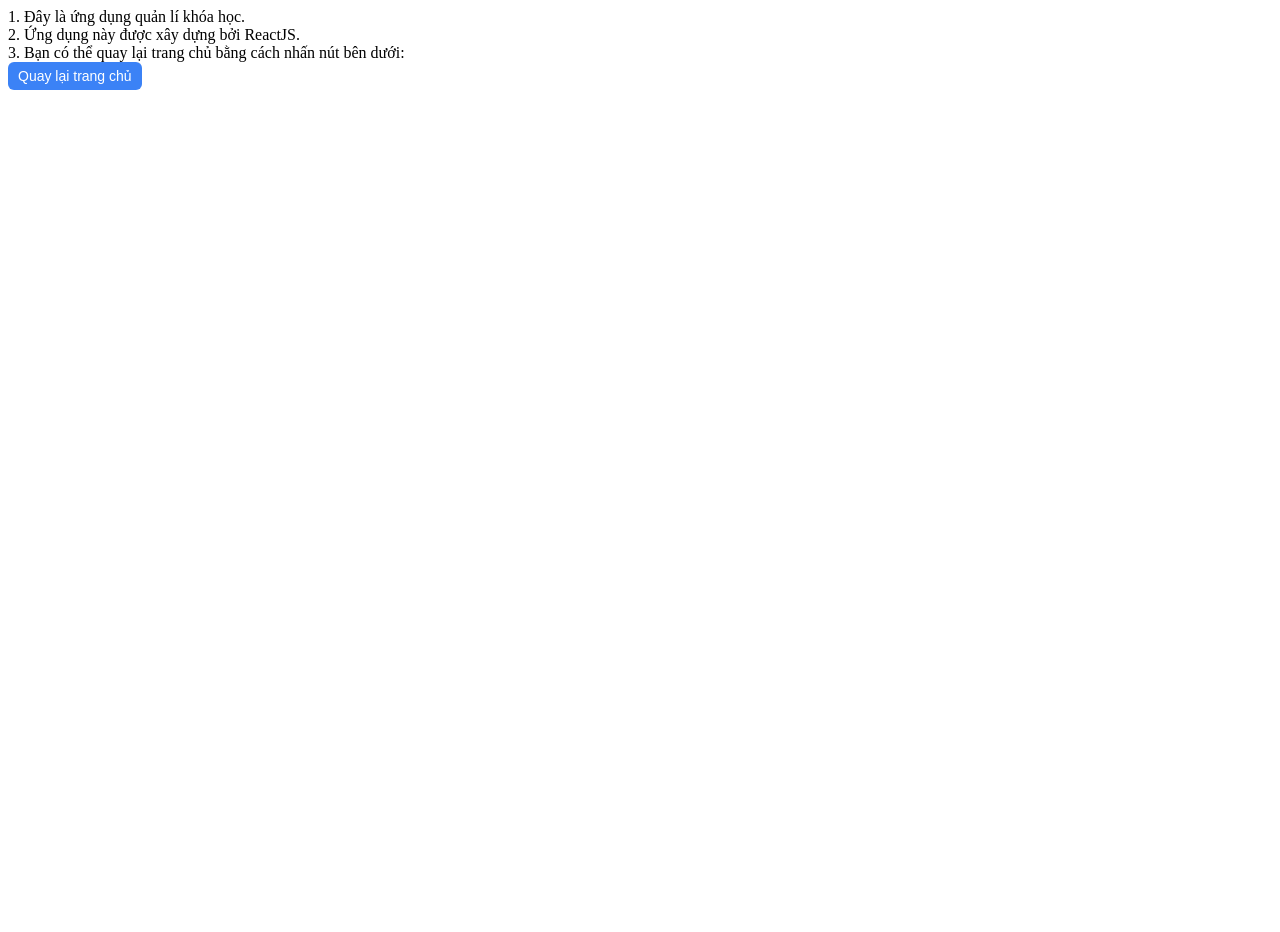
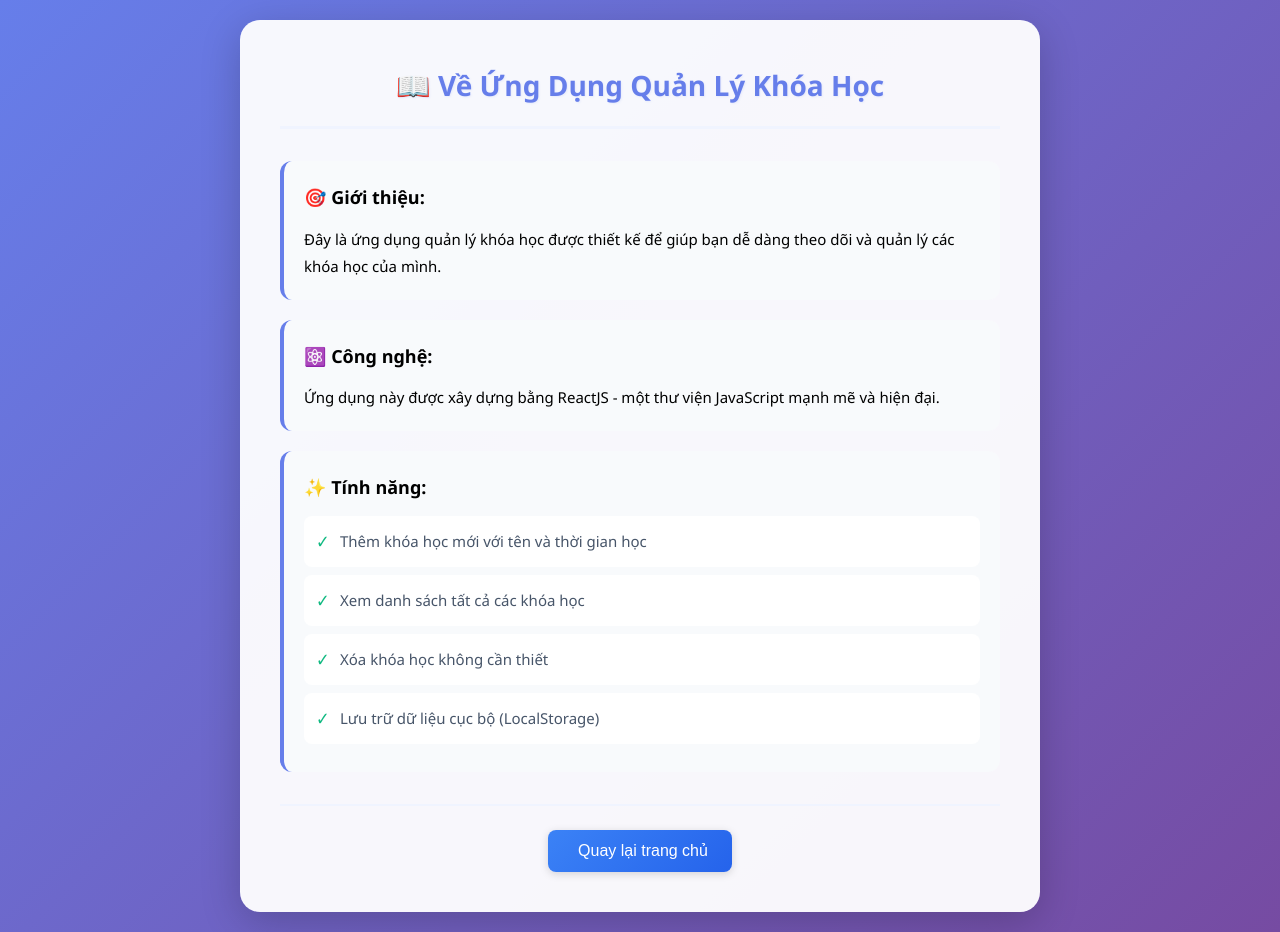
Before and after one commit to Chomper9981/quan_li_khoa_hoc, a React (Vite) app: page /about in a window 1280 px wide. Before the commit the page ends 800 px from the top, so only its background shows below. Built offline with nearby package versions, Linux system fonts and the light colour scheme.

Commit message:
update nhanh css bằng AI
ngồi mò vẽ css không bằng công AI 10 phút

```diff
--- a/src/App.css
+++ b/src/App.css
@@ -1,74 +1,403 @@
+/* Reset và Base Styles */
+* {
+  margin: 0;
+  padding: 0;
+  box-sizing: border-box;
+}
+
+body {
+  font-family: 'Segoe UI', Tahoma, Geneva, Verdana, sans-serif;
+  background: linear-gradient(135deg, #667eea 0%, #764ba2 100%);
+  min-height: 100vh;
+  padding: 20px;
+}
+
+/* Container chính */
+#root {
+  max-width: 1200px;
+  margin: 0 auto;
+}
+
+/* Header Section */
+h3 {
+  color: #292626;
+  font-size: 24px;
+  margin-bottom: 20px;
+  text-align: center;
+  text-shadow: 2px 2px 4px rgba(0,0,0,0.2);
+}
+
+/* Stack Layout */
 .stack {
   display: flex;
   flex-direction: column;
-  gap: 12px; /* chỉnh 8 / 12 / 16 tùy taste */
+  gap: 16px;
+  background: rgba(255, 255, 255, 0.95);
+  padding: 30px;
+  border-radius: 20px;
+  box-shadow: 0 10px 40px rgba(0,0,0,0.2);
 }
 
-.table_wrapper{
-     display: flex;
+/* Button Container */
+.button-group {
+  display: flex;
+  gap: 12px;
   justify-content: center;
+  flex-wrap: wrap;
+  margin-bottom: 20px;
 }
+
+/* Table Wrapper */
+.table_wrapper {
+  display: flex;
+  justify-content: center;
+  margin: 20px 0;
+  overflow-x: auto;
+}
+
+/* CRUD Table */
 .crud-table {
   width: 100%;
   border-collapse: collapse;
   background: #fff;
-  border-radius: 10px;
+  border-radius: 12px;
   overflow: hidden;
-  box-shadow: 0 4px 12px rgba(0,0,0,0.08);
+  box-shadow: 0 8px 20px rgba(0,0,0,0.1);
 }
 
 /* Header */
 .crud-table thead {
-  background: #2563eb;
+  background: linear-gradient(135deg, #667eea 0%, #764ba2 100%);
   color: #fff;
 }
 
-.crud-table th,
+.crud-table th {
+  padding: 16px;
+  text-align: left;
+  font-weight: 600;
+  font-size: 15px;
+  letter-spacing: 0.5px;
+  text-transform: uppercase;
+}
+
 .crud-table td {
-  padding: 12px 16px;
+  padding: 14px 16px;
   text-align: left;
+  font-size: 14px;
+  color: #333;
 }
 
 /* Body */
 .crud-table tbody tr {
-  border-bottom: 1px solid #eee;
-  transition: background 0.2s ease;
+  border-bottom: 1px solid #e8e8e8;
+  transition: all 0.3s ease;
 }
 
 .crud-table tbody tr:hover {
-  background: #f1f5f9;
+  background: linear-gradient(90deg, #f8f9ff 0%, #f0f4ff 100%);
+  transform: scale(1.01);
+  box-shadow: 0 2px 8px rgba(102, 126, 234, 0.15);
+}
+
+.crud-table tbody tr:last-child {
+  border-bottom: none;
 }
 
 /* Cột hành động */
 .actions {
   display: flex;
   gap: 8px;
+  align-items: center;
 }
 
-/* Button */
+/* Button Styles */
 .btn {
   border: none;
-  padding: 6px 10px;
-  border-radius: 6px;
+  padding: 10px 18px;
+  border-radius: 8px;
   cursor: pointer;
   font-size: 14px;
+  font-weight: 500;
+  transition: all 0.3s ease;
+  display: inline-flex;
+  align-items: center;
+  gap: 6px;
+  box-shadow: 0 2px 8px rgba(0,0,0,0.15);
+}
+
+.btn i {
+  font-size: 13px;
 }
 
 .btn.edit {
-  background: #facc15;
-  color: #000;
+  background: linear-gradient(135deg, #fbbf24 0%, #f59e0b 100%);
+  color: #fff;
+}
+
+.btn.edit:hover {
+  background: linear-gradient(135deg, #f59e0b 0%, #d97706 100%);
+  transform: translateY(-2px);
+  box-shadow: 0 4px 12px rgba(251, 191, 36, 0.4);
 }
 
 .btn.delete {
-  background: #ef4444;
+  background: linear-gradient(135deg, #ef4444 0%, #dc2626 100%);
   color: #fff;
 }
 
+.btn.delete:hover {
+  background: linear-gradient(135deg, #dc2626 0%, #b91c1c 100%);
+  transform: translateY(-2px);
+  box-shadow: 0 4px 12px rgba(239, 68, 68, 0.4);
+}
+
 .btn.normal {
-  background: #3b82f6;
+  background: linear-gradient(135deg, #3b82f6 0%, #2563eb 100%);
   color: #fff;
 }
 
-.btn:hover {
-  opacity: 0.85;
+.btn.normal:hover {
+  background: linear-gradient(135deg, #2563eb 0%, #1d4ed8 100%);
+  transform: translateY(-2px);
+  box-shadow: 0 4px 12px rgba(59, 130, 246, 0.4);
 }
+
+.btn:active {
+  transform: translateY(0);
+}
+
+/* Form Styles */
+form {
+  background: #f8fafc;
+  padding: 24px;
+  border-radius: 12px;
+  border: 2px solid #e2e8f0;
+  margin: 20px 0;
+  box-shadow: 0 4px 12px rgba(0,0,0,0.05);
+}
+
+form input[type="text"] {
+  width: 100%;
+  padding: 12px 16px;
+  margin-bottom: 16px;
+  border: 2px solid #e2e8f0;
+  border-radius: 8px;
+  font-size: 14px;
+  transition: all 0.3s ease;
+  background: #fff;
+}
+
+form input[type="text"]:focus {
+  outline: none;
+  border-color: #667eea;
+  box-shadow: 0 0 0 3px rgba(102, 126, 234, 0.1);
+}
+
+form input[type="text"]::placeholder {
+  color: #94a3b8;
+}
+
+form button {
+  margin-right: 10px;
+  margin-top: 8px;
+}
+
+/* About Page Styles */
+.about-container {
+  background: rgba(255, 255, 255, 0.95);
+  padding: 40px;
+  border-radius: 20px;
+  box-shadow: 0 10px 40px rgba(0,0,0,0.2);
+  max-width: 800px;
+  margin: 0 auto;
+  line-height: 1.8;
+}
+
+.about-title {
+  color: #667eea;
+  font-size: 28px;
+  font-weight: 700;
+  text-align: center;
+  margin-bottom: 32px;
+  padding-bottom: 16px;
+  border-bottom: 3px solid #f0f4ff;
+  text-shadow: 1px 1px 2px rgba(102, 126, 234, 0.1);
+}
+
+.about-content {
+  color: #333;
+  font-size: 16px;
+}
+
+.about-section {
+  background: #f8fafc;
+  padding: 20px;
+  margin-bottom: 20px;
+  border-radius: 12px;
+  border-left: 4px solid #667eea;
+  transition: all 0.3s ease;
+}
+
+.about-section:hover {
+  background: #f0f4ff;
+  transform: translateX(4px);
+  box-shadow: 0 4px 12px rgba(102, 126, 234, 0.1);
+}
+
+.about-label {
+  font-size: 18px;
+  font-weight: 700;
+  color: #667eea;
+  margin-bottom: 12px;
+  display: flex;
+  align-items: center;
+  gap: 8px;
+}
+
+.about-text {
+  color: #475569;
+  line-height: 1.8;
+  font-size: 15px;
+}
+
+.about-features {
+  list-style: none;
+  padding: 0;
+  margin: 12px 0 0 0;
+}
+
+.about-features li {
+  padding: 12px 16px;
+  margin-bottom: 8px;
+  background: white;
+  border-radius: 8px;
+  color: #475569;
+  font-size: 15px;
+  position: relative;
+  padding-left: 36px;
+  transition: all 0.3s ease;
+}
+
+.about-features li:before {
+  content: "✓";
+  position: absolute;
+  left: 12px;
+  top: 50%;
+  transform: translateY(-50%);
+  color: #10b981;
+  font-weight: 700;
+  font-size: 18px;
+}
+
+.about-features li:hover {
+  background: linear-gradient(90deg, #f0fdf4 0%, #dcfce7 100%);
+  transform: translateX(4px);
+  box-shadow: 0 2px 8px rgba(16, 185, 129, 0.15);
+}
+
+.about-footer {
+  text-align: center;
+  margin-top: 32px;
+  padding-top: 24px;
+  border-top: 2px solid #f0f4ff;
+}
+
+.btn-large {
+  font-size: 16px;
+  padding: 12px 24px;
+}
+
+.about-container div {
+  color: inherit;
+}
+
+.about-container br {
+  margin-bottom: 12px;
+}
+
+/* Responsive Design */
+@media (max-width: 768px) {
+  .stack {
+    padding: 20px;
+  }
+
+  .crud-table {
+    font-size: 13px;
+  }
+
+  .crud-table th,
+  .crud-table td {
+    padding: 10px;
+  }
+
+  .btn {
+    padding: 8px 14px;
+    font-size: 13px;
+  }
+
+  .actions {
+    flex-direction: column;
+    gap: 4px;
+  }
+
+  .actions .btn {
+    width: 100%;
+  }
+
+  h3 {
+    font-size: 20px;
+  }
+
+  form {
+    padding: 16px;
+  }
+}
+
+@media (max-width: 480px) {
+  body {
+    padding: 10px;
+  }
+
+  .stack {
+    padding: 15px;
+  }
+
+  h3 {
+    font-size: 18px;
+  }
+
+  .table_wrapper {
+    overflow-x: auto;
+    -webkit-overflow-scrolling: touch;
+  }
+}
+
+/* Animation */
+@keyframes fadeIn {
+  from {
+    opacity: 0;
+    transform: translateY(20px);
+  }
+  to {
+    opacity: 1;
+    transform: translateY(0);
+  }
+}
+
+.crud-table tbody tr {
+  animation: fadeIn 0.3s ease;
+}
+
+/* Empty State */
+.empty-state {
+  text-align: center;
+  padding: 40px;
+  color: #64748b;
+  font-size: 16px;
+}
+
+.empty-state i {
+  font-size: 48px;
+  margin-bottom: 16px;
+  color: #cbd5e1;
+}
--- a/src/components/About.jsx
+++ b/src/components/About.jsx
@@ -2,17 +2,47 @@ import { useNavigate } from "react-router-dom";
 
 const About = () => {
   const navigate = useNavigate();
+
   return (
-    <div>
-        1. Đây là ứng dụng quản lí khóa học. <br />
-        2. Ứng dụng này được xây dựng bởi ReactJS.<br />
-        3. Bạn có thể quay lại trang chủ bằng cách nhấn nút bên dưới: <br />
-        <button className="btn normal" onClick={() => navigate("/")}>
-          Quay lại trang chủ
-          <i className="fa-solid fa-plus"></i>
-        </button>
+    <div className="about-container">
+      <h2 className="about-title">
+        📖 Về Ứng Dụng Quản Lý Khóa Học
+      </h2>
+
+      <div className="about-content">
+        <div className="about-section">
+          <div className="about-label">🎯 Giới thiệu:</div>
+          <div className="about-text">
+            Đây là ứng dụng quản lý khóa học được thiết kế để giúp bạn dễ dàng theo dõi và quản lý các khóa học của mình.
+          </div>
+        </div>
+
+        <div className="about-section">
+          <div className="about-label">⚛️ Công nghệ:</div>
+          <div className="about-text">
+            Ứng dụng này được xây dựng bằng ReactJS - một thư viện JavaScript mạnh mẽ và hiện đại.
+          </div>
+        </div>
+
+        <div className="about-section">
+          <div className="about-label">✨ Tính năng:</div>
+          <ul className="about-features">
+            <li>Thêm khóa học mới với tên và thời gian học</li>
+            <li>Xem danh sách tất cả các khóa học</li>
+            <li>Xóa khóa học không cần thiết</li>
+            <li>Lưu trữ dữ liệu cục bộ (LocalStorage)</li>
+          </ul>
+        </div>
+
+        <div className="about-footer">
+          <button className="btn normal btn-large" onClick={() => navigate("/")}>
+            <i className="fa-solid fa-home"></i>
+            Quay lại trang chủ
+          </button>
+        </div>
+      </div>
     </div>
-  )
-}
+  );
+};
 
-export default About
+export default About;
--- a/src/components/CourseItem.jsx
+++ b/src/components/CourseItem.jsx
@@ -2,19 +2,26 @@ import React from "react";
 
 const CourseItem = ({ course, deleteCourse, index }) => {
     const { id, title, timeCount } = course;
+
+    const handleDelete = () => {
+        if (window.confirm(`Bạn có chắc muốn xóa khóa học "${title}"?`)) {
+            deleteCourse(id);
+        }
+    };
+
     return (
         <tr>
-      <td>{index + 1}</td>
-      <td>{title}</td>
+            <td><strong>{index + 1}</strong></td>
+            <td><strong>{title}</strong></td>
             <td>{timeCount} tháng</td>
             <td className="actions">
-        <button className="btn edit">
+                <button className="btn edit" title="Sửa khóa học">
+                    <i className="fa-solid fa-pen"></i>
                     Sửa
-          <i className="fa-solid fa-pen"></i>
                 </button>
-        <button className="btn delete"onClick={() => deleteCourse(id)}>
+                <button className="btn delete" onClick={handleDelete} title="Xóa khóa học">
+                    <i className="fa-solid fa-trash"></i>
                     Xóa
-          <i className="fa-solid fa-trash"></i>
                 </button>
             </td>
         </tr>
```
Also changed, not shown: src/components/AddCourse.jsx (+20 -9 lines), src/components/CourseApp.jsx (+22 -31 lines), 1 other file (tests, documents, lock files or other folders). Lines whose indentation alone changed are shown as unchanged.
